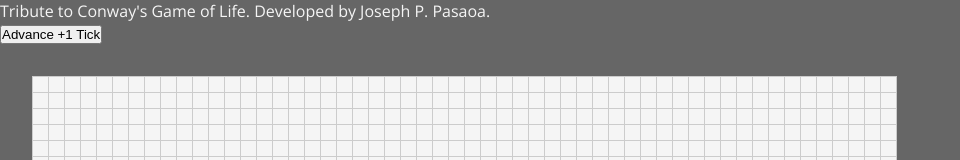
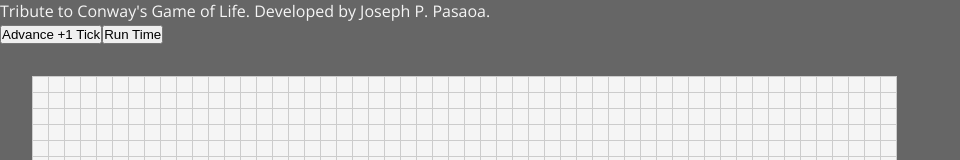
Before and after one commit to joseph-p-pasaoa/conways-game-of-life--react-ts, a React (Create React App) app: page / in a window 1280 px wide. Shown: the top 160 px of the page, without its empty margins (0-960 px from the left). Built offline with nearby package versions, Linux system fonts and the light colour scheme.

Commit message:
setup startClock button

```diff
--- a/src/App.tsx
+++ b/src/App.tsx
@@ -29,9 +29,9 @@ const App = () => {
   const defaultMatrix = createMatrix(36, 54);
 
   const [boolMatrix, setBoolMatrix] = useState(defaultMatrix);
-  const [isClockOn, setIsClockOn] = useState(true);
-  const [tickInterval, setTickInterval] = useState(1000);  // number in milliseconds (ms)
-  const [ticksPassed, setTicksPassed] = useState(0);
+  // const [isClockRunning, setIsClockRunning] = useState(false);
+  // const [tickInterval, setTickInterval] = useState(1000);  // number in milliseconds (ms)
+  // const [ticksPassed, setTicksPassed] = useState(0);
 
 
   /* HELPER FUNCTIONS */
@@ -71,7 +71,7 @@ const App = () => {
     return false;
   }
 
-  const runTick = (): void => {
+  const runOneTick = (): void => {
     const newMatrix: boolean[][] = [];
 
     for (let row = 0; row < boolMatrix.length; row++) {
@@ -97,6 +97,10 @@ const App = () => {
     setBoolMatrix(newBoolMatrix);
   }
 
+  const startClock = () => {
+    console.log('start timer button pressed');
+  }
+
 
 
 
@@ -117,9 +121,9 @@ const App = () => {
   // console.log(board.evalNextNodeState([1, 1]) === true);
   // console.log(board.evalNextNodeState([4, 6]) === false);
   // console.log(board.matrix);
-  // board.runTick();
+  // board.runOneTick();
   // console.log(board.matrix);
-  // board.runTick();
+  // board.runOneTick();
   // console.log(board.matrix);
 
 
@@ -128,9 +132,15 @@ const App = () => {
       Tribute to Conway's Game of Life. Developed by Joseph P. Pasaoa.<br />
       <button
         type='button'
-        onClick={runTick}
+        onClick={runOneTick}
       >
         Advance +1 Tick
+      </button>
+      <button
+        type='button'
+        onClick={startClock}
+      >
+        Run Time
       </button>
       <MatrixDisplay
         boolMatrix={boolMatrix}
```
